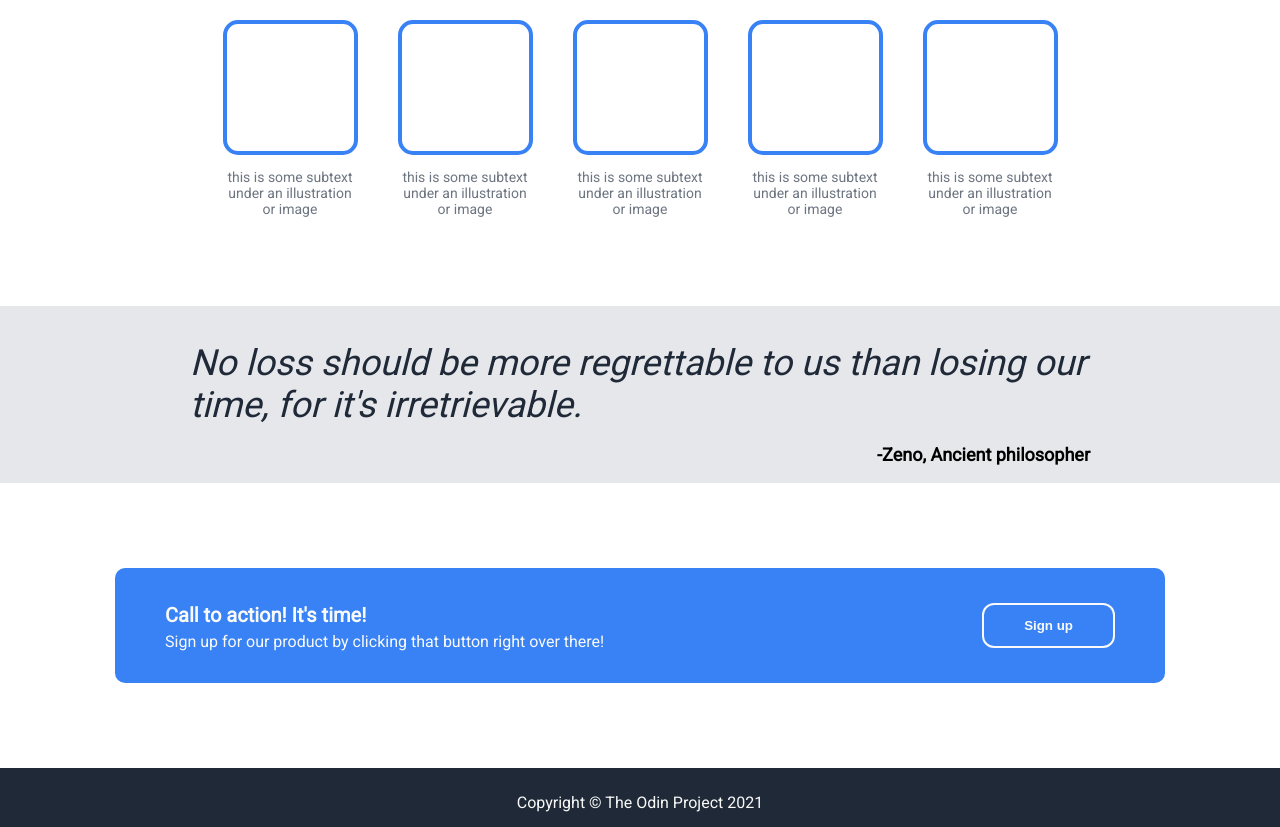
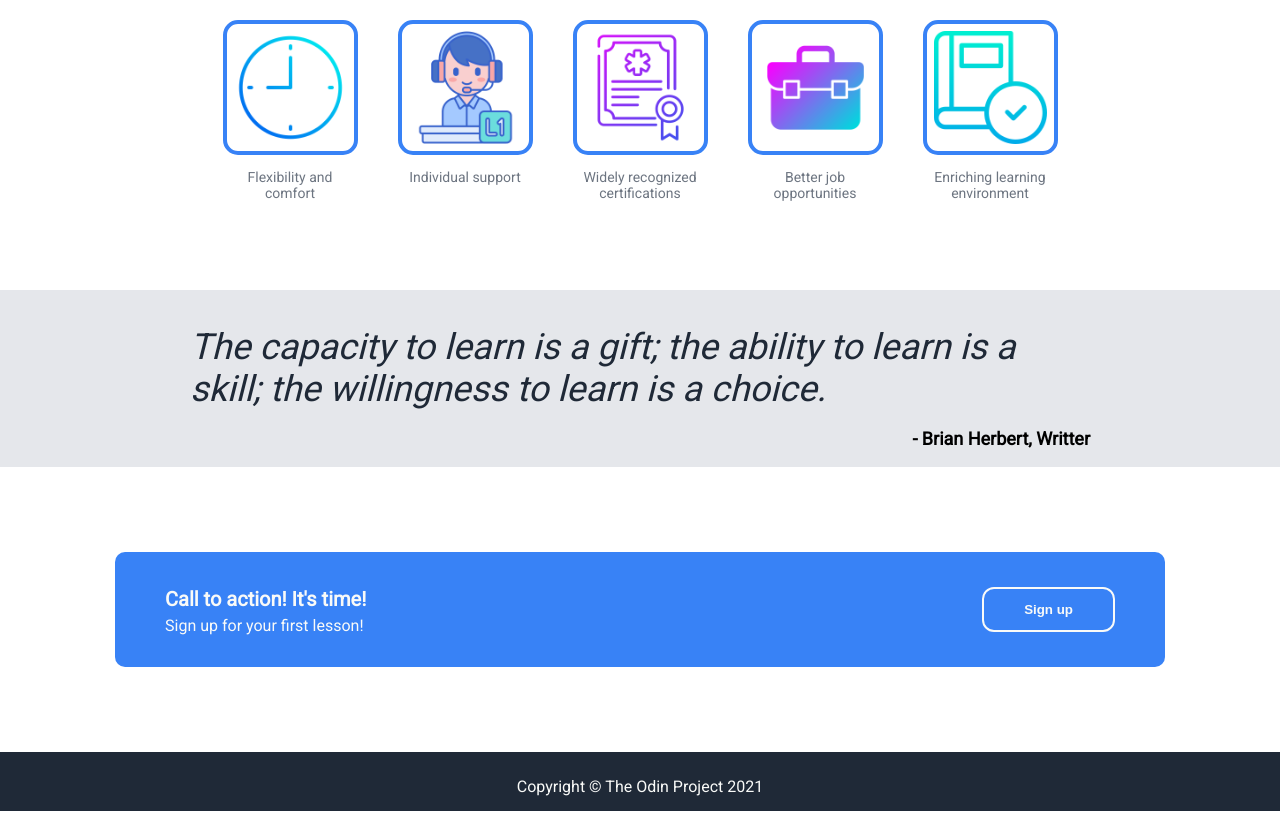
Before and after one commit to GerardoSalinas/Landing-page-Odin, a plain HTML site: page index.html in a window 1280 px wide. Shown: the part 678-1505 px from the top of the page. Drawn offline with Linux system fonts and the light colour scheme.

Commit message:
Fills frames and adds related text

```diff
--- a/index.html
+++ b/index.html
@@ -22,7 +22,7 @@
     </div>
     <div class="first-card"> <!-- contains title and space for image -->
         <div class="main-title"> <!-- contains title, text and button -->
-            <p class="title">This website is awesome</p>
+            <p class="title">Time To Level Up!</p>
             <p class="secondary-text">This website has some subtext that goes under the main title. It's a smaller font and color is lower in contrast.</p>
             <button class="first-card-button">Sign up</button>
         </div>
@@ -31,41 +31,41 @@
         </div>
     </div>
     <div class="second-card">
-        <p class="title-card2">Some random Information</p>
+        <p class="title-card2">Know the Benefits of joining our team</p>
         <div class="portraits-container">
             <div class="whole-portrait">
-                <div class="portrait"></div>
-                <p class="caption">this is some subtext under an illustration or image</p>
+                <div class="portrait"><img src="resources/hora.png"></div>
+                <p class="caption">Flexibility and comfort</p>
             </div>
             <div class="whole-portrait">
-                <div class="portrait"></div>
-                <p class="caption">this is some subtext under an illustration or image</p>
+                <div class="portrait"><img src="resources/tech-support.png"></div>
+                <p class="caption">Individual support</p>
             </div>
             <div class="whole-portrait">
-                <div class="portrait"></div>
-                <p class="caption">this is some subtext under an illustration or image</p>
+                <div class="portrait"><img src="resources/certificado-medico.png"></div>
+                <p class="caption">Widely recognized certifications</p>
             </div>
             <div class="whole-portrait">
-                <div class="portrait"></div>
-                <p class="caption">this is some subtext under an illustration or image</p>
+                <div class="portrait"><img src="resources/maletin.png"></div>
+                <p class="caption">Better job opportunities</p>
             </div>
             <div class="whole-portrait">
-                <div class="portrait"></div>
-                <p class="caption">this is some subtext under an illustration or image</p>
+                <div class="portrait"><img src="resources/libro.png"></div>
+                <p class="caption">Enriching learning environment</p>
             </div>
         </div>
     </div>
     <div class="third-card">
         <div class="text">
-            <p class="quote">No loss should be more regrettable to us than losing our time, for it's irretrievable.</p>
-            <p class="author"> -Zeno, Ancient philosopher</p>
+            <p class="quote">The capacity to learn is a gift; the ability to learn is a skill; the willingness to learn is a choice.</p>
+            <p class="author"> - Brian Herbert, Writter</p>
         </div>
     </div>
     <div class="banner-container">
         <div class="banner">
             <div class="banner-text">
                 <p class="banner-title">Call to action! It's time!</p>
-                <p class="banner-subtext">Sign up for our product by clicking that button right over there!</p>
+                <p class="banner-subtext">Sign up for your first lesson!</p>
             </div>
             <button class="banner-button">Sign up</button>
         </div>
@@ -81,8 +81,5 @@
 
 
 <!--
-    -Agregar imagen en el placeholder
-    -Agregar imagenes en los recuadros y en el placeholder
-    -cambiar el subtexto de cada recuadro
-    -
+    -Adecuar la imagenes a cada marco
 -->
--- a/styles.css
+++ b/styles.css
@@ -123,10 +123,12 @@ li {
 }
 
 .portrait{
+    display: flex;
     width: 135px;
     height: 135px;
     border: 4px solid #3882F6;
-    border-radius: 15px ;
+    border-radius: 15px;
+    padding: 7px;
     box-sizing: border-box;
 }
 
```
